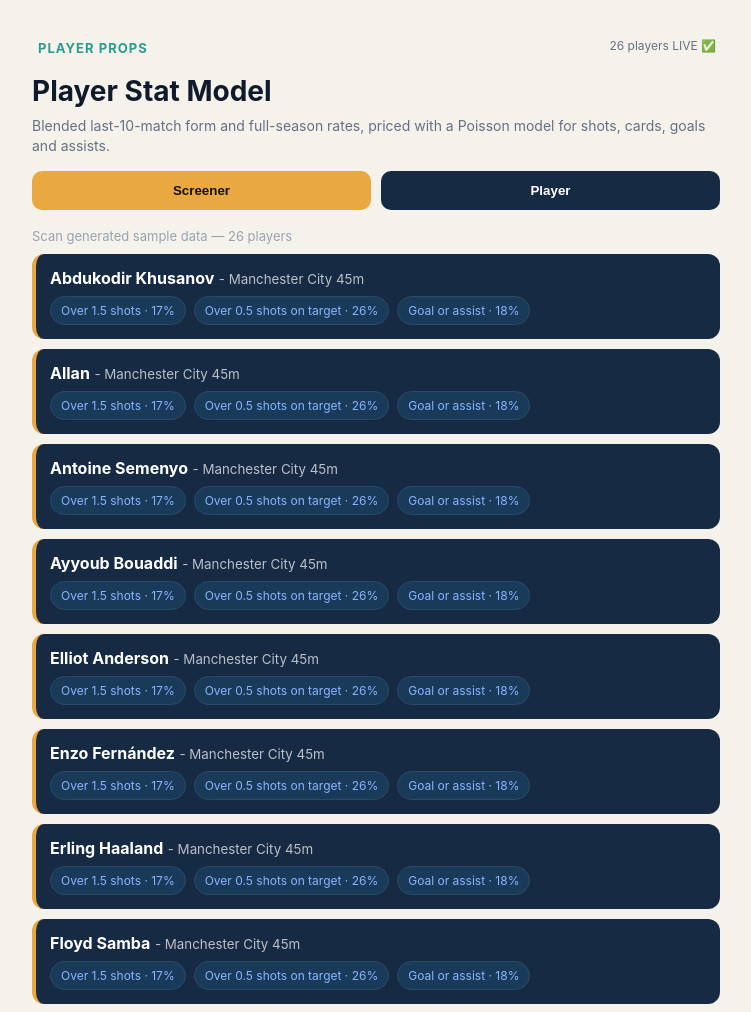
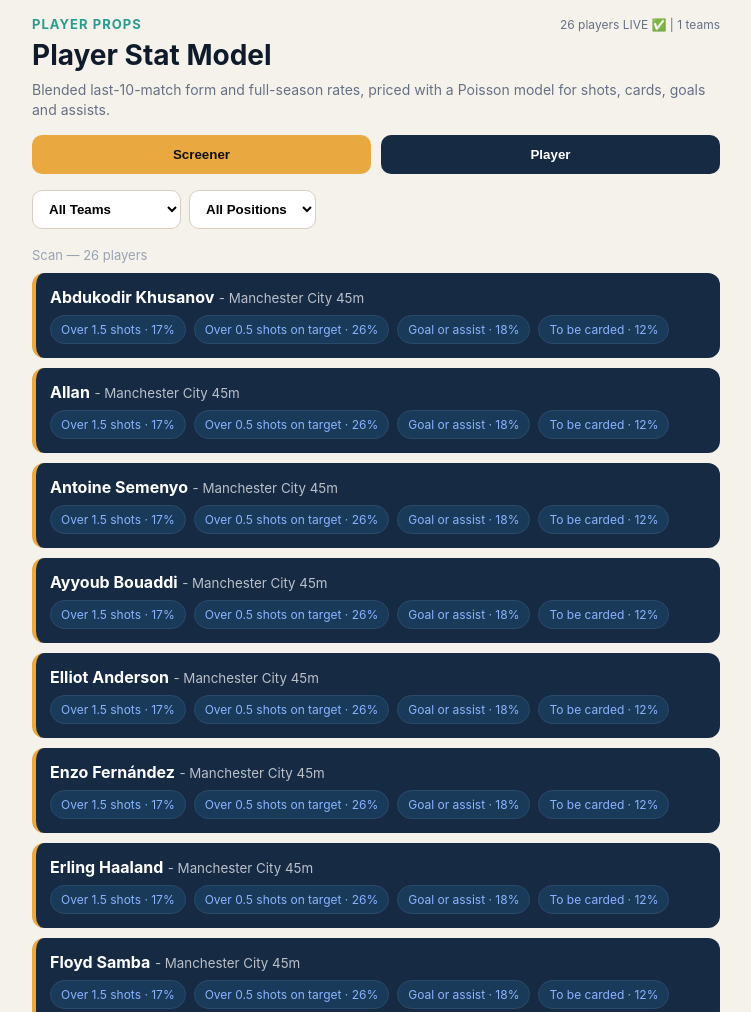
Before and after one commit to niibaboo/Player-Stats, a plain HTML site: page docs/index.html in a window 1280 px wide. Shown: the top 1012 px of the page, without its empty margins (264-1015 px from the left). Drawn offline with Linux system fonts and the light colour scheme.

Commit message:
Refactor HTML structure and improve styling

```diff
--- a/docs/index.html
+++ b/docs/index.html
@@ -5,29 +5,28 @@
 <meta name="viewport" content="width=device-width,initial-scale=1">
 <title>Player Stat Model</title>
 <style>
-:root{--bg:#f5f2eb;--card:#162a44;--gold:#e9a840;--pill:#1a3a5a;--text:#0f1a2a}
-*{box-sizing:border-box} body{margin:0;background:var(--bg);font-family:-apple-system,Inter,sans-serif;color:var(--text)}
+:root{--bg:#f5f2eb;--card:#162a44;--gold:#e9a840;--pill:#1a3a5a}
+*{box-sizing:border-box} body{margin:0;background:var(--bg);font-family:-apple-system,Inter,sans-serif}
 .wrap{max-width:720px;margin:0 auto;padding:16px}
-.kicker{color:#2a9d8f;font-weight:700;font-size:13px;letter-spacing:.08em;text-transform:uppercase;margin:12px 2px 6px}
-h1{margin:0 0 8px;font-size:28px}.sub{color:#667085;font-size:14px;line-height:1.4;margin-bottom:16px}
+.kicker{color:#2a9d8f;font-weight:700;font-size:13px;letter-spacing:.08em;text-transform:uppercase}
+h1{margin:6px 0 8px;font-size:28px;color:#0f1a2a}.sub{color:#667085;font-size:14px;line-height:1.4;margin-bottom:16px}
 .tabs{display:flex;gap:10px;margin:16px 0}
 .tab{flex:1;padding:12px;border-radius:10px;border:none;font-weight:700;cursor:pointer}
 .tab.active{background:var(--gold);color:#111}.tab.inactive{background:var(--card);color:#fff}
+.filters{display:flex;gap:8px;margin:12px 0;flex-wrap:wrap}
+.select{background:#fff;border:1px solid #d9cec0;padding:10px 12px;border-radius:10px;font-weight:600}
 .section-title{font-size:13px;color:#98a2b3;margin:18px 0 8px}
 .card{background:var(--card);color:#fff;border-radius:12px;padding:14px;margin:10px 0;border-left:4px solid var(--gold)}
-.card b{font-size:16px}
 .pills{display:flex;flex-wrap:wrap;gap:8px;margin-top:8px}
 .pill{background:var(--pill);border:1px solid #2a4a6a;color:#8ab4ff;padding:6px 10px;border-radius:999px;font-size:12px}
-.pill.gold{color:#f0c56a}
-.row{display:flex;justify-content:space-between;padding:10px 2px;border-bottom:1px solid #e5ddd0;font-size:14px}
+.row{display:flex;justify-content:space-between;padding:10px 2px;border-bottom:1px solid #e5ddd0;font-size:14px;color:#0f1a2a}
 .row b{color:#b7791f}
-.header{display:flex;justify-content:space-between;align-items:center;padding:12px 4px}
 #status{font-size:12px;color:#667085}
 </style>
 </head>
 <body>
 <div class="wrap">
-<div class="header"><span class="kicker">PLAYER PROPS</span><span id="status"></span></div>
+<div style="display:flex;justify-content:space-between;align-items:center"><span class="kicker">PLAYER PROPS</span><span id="status">loading</span></div>
 <h1>Player Stat Model</h1>
 <div class="sub">Blended last-10-match form and full-season rates, priced with a Poisson model for shots, cards, goals and assists.</div>
 
@@ -36,71 +35,51 @@
 <button id="tP" class="tab inactive" onclick="setTab('player')">Player</button>
 </div>
 
+<div class="filters">
+<select id="teamFilter" class="select" onchange="render()"><option value="ALL">All Teams</option></select>
+<select id="posFilter" class="select" onchange="render()"><option value="ALL">All Positions</option><option>FWD</option><option>MID</option><option>DEF</option><option>GK</option></select>
+</div>
+
 <div id="view-screener">
-<div class="section-title">Scan generated sample data — <span id="count">loading</span> players</div>
+<div class="section-title">Scan — <span id="count">loading</span> players</div>
 <div id="meets"></div>
 <div id="lists"></div>
 </div>
-
-<div id="view-player" style="display:none">
-<div id="playerList"></div>
-</div>
+<div id="view-player" style="display:none"><div id="playerList"></div></div>
 </div>
 
 <script>
-let DATA=null;
-function safeVal(props, keys){ for(let k of keys){ if(props[k]!=null) return props[k]; for(let real in props){ if(real.toLowerCase().replace(/[^a-z0-9]/g,'')===k.toLowerCase().replace(/[^a-z0-9]/g,'')) return props[real]; } } return 0; }
+let ALL=[], TEAMS=new Set();
+function safeVal(pr, keys){ for(let k of keys){ if(pr[k]!=null) return pr[k]; } for(let real in pr){ let norm=real.toLowerCase().replace(/[^a-z0-9]/g,''); for(let kk of keys){ if(norm===kk.toLowerCase().replace(/[^a-z0-9]/g,'')) return pr[real]; } } return 0; }
 function pct(v){ return Math.round((v||0)*100); }
+function setTab(t){ document.getElementById('tS').className='tab '+(t==='screener'?'active':'inactive'); document.getElementById('tP').className='tab '+(t==='player'?'active':'inactive'); document.getElementById('view-screener').style.display=t==='screener'?'block':'none'; document.getElementById('view-player').style.display=t==='player'?'block':'none'; }
+function filtered(){ const tm=document.getElementById('teamFilter').value; const ps=document.getElementById('posFilter').value; return ALL.filter(p=>{ if(tm!=='ALL'&&p.team_name!==tm) return false; if(ps!=='ALL'&&(p.position||p.pos||'').toUpperCase().indexOf(ps)===-1) return false; return true; }); }
 
-function setTab(t){
- document.getElementById('tS').className='tab '+(t==='screener'?'active':'inactive');
- document.getElementById('tP').className='tab '+(t==='player'?'active':'inactive');
- document.getElementById('view-screener').style.display=t==='screener'?'block':'none';
- document.getElementById('view-player').style.display=t==='player'?'block':'none';
-}
-
-fetch('https://niibaboo.github.io/Player-Stats/player_stats_data.json?'+Date.now())
-.then(r=>{ document.getElementById('status').innerText='STATUS '+r.status; return r.json(); })
-.then(d=>{
- DATA=d; const players=Object.values(d.players||{}).sort((a,b)=>(b.expected_minutes||0)-(a.expected_minutes||0));
- document.getElementById('count').innerText=players.length;
- document.getElementById('status').innerText=players.length+' players LIVE ✅';
-
- // Meets criteria cards (like screenshot Sample Forward)
+function render(){
+ const players=filtered().sort((a,b)=>(b.expected_minutes||0)-(a.expected_minutes||0));
+ document.getElementById('count').innerText=players.length+(document.getElementById('teamFilter').value!=='ALL'?' filtered':'');
  let meetsHtml='';
- players.slice(0,8).forEach(p=>{
-   const pr=p.props||{};
-   const s15=safeVal(pr,['shots_over_1.5','shots_over_1_5','shots_over_1']);
-   const sot=safeVal(pr,['sot_over_0.5','sot_over_0_5']);
-   const ga=safeVal(pr,['goal_or_assist','goal or assist','goal_or_assist']);
-   const card=safeVal(pr,['to_be_carded','card']);
-   const pills=[];
-   if(pct(s15)>=15) pills.push(`Over 1.5 shots · ${pct(s15)}%`);
-   if(pct(sot)>=15) pills.push(`Over 0.5 shots on target · ${pct(sot)}%`);
-   if(pct(ga)>=15) pills.push(`Goal or assist · ${pct(ga)}%`);
-   if(pct(card)>=15) pills.push(`To be carded · ${pct(card)}%`);
+ players.slice(0,30).forEach(p=>{
+   const pr=p.props||{}; const s15=safeVal(pr,['shots_over_1.5','shots_over_1_5']); const sot=safeVal(pr,['sot_over_0.5']); const ga=safeVal(pr,['goal_or_assist','goal or assist']); const card=safeVal(pr,['to_be_carded']);
+   const pills=[]; if(pct(s15)>=5) pills.push(`Over 1.5 shots · ${pct(s15)}%`); if(pct(sot)>=5) pills.push(`Over 0.5 shots on target · ${pct(sot)}%`); if(pct(ga)>=5) pills.push(`Goal or assist · ${pct(ga)}%`); if(pct(card)>=5) pills.push(`To be carded · ${pct(card)}%`);
    if(!pills.length) return;
    meetsHtml+=`<div class="card"><b>${p.player_name}</b> <small style="opacity:.7">- ${p.team_name} ${p.expected_minutes}m</small><div class="pills">${pills.map(x=>`<span class="pill">${x}</span>`).join('')}</div></div>`;
  });
- document.getElementById('meets').innerHTML=meetsHtml || '<div class="section-title">No criteria met with current thresholds</div>';
-
- // Ranked lists like screenshot
+ document.getElementById('meets').innerHTML=meetsHtml||'<div class="section-title">No data for this filter</div>';
+ let lists=''; function renderList(title, arr, key){ let h=`<div class="section-title">${title}</div>`; arr.slice(0,10).forEach((p,i)=>{ h+=`<div class="row"><span>${i+1} ${p.player_name} <small style="color:#98a2b3">${p.team_name}</small></span><b>${pct(safeVal(p.props||{},[key]))}.0%</b></div>` }); return h; }
  const byS15=[...players].sort((a,b)=>safeVal(b.props||{},['shots_over_1.5'])-safeVal(a.props||{},['shots_over_1.5']));
  const bySOT=[...players].sort((a,b)=>safeVal(b.props||{},['sot_over_0.5'])-safeVal(a.props||{},['sot_over_0.5']));
- let lists='';
- function renderList(title, arr, key){ let h=`<div class="section-title">${title}</div>`; arr.slice(0,10).forEach((p,i)=>{ h+=`<div class="row"><span>${i+1} ${p.player_name}</span><b>${pct(safeVal(p.props||{},[key]))}.0%</b></div>` }); return h; }
- lists+=renderList('Over 1.5 shots',byS15,'shots_over_1.5');
- lists+=renderList('Over 0.5 shots on target',bySOT,'sot_over_0.5');
+ lists+=renderList('Over 1.5 shots',byS15,'shots_over_1.5'); lists+=renderList('Over 0.5 shots on target',bySOT,'sot_over_0.5');
  document.getElementById('lists').innerHTML=lists;
+ document.getElementById('playerList').innerHTML=players.map(p=>`<div class="card"><b>${p.player_name}</b> - ${p.team_name} ${p.expected_minutes}m<br><small>${p.position||p.pos||''}</small></div>`).join('');
+}
 
- // Player tab
- let pHtml='';
- players.forEach(p=>{
-   const pr=p.props||{};
-   pHtml+=`<div class="card"><b>${p.player_name}</b> - ${p.team_name} ${p.expected_minutes}m<br><small>${p.position||p.pos||''} | ${(p.criteria_hit||[]).join(', ')}</small></div>`;
- });
- document.getElementById('playerList').innerHTML=pHtml;
-}).catch(e=>{ document.getElementById('status').innerText='FAIL '+e; document.getElementById('status').style.color='red'; });
+fetch('https://niibaboo.github.io/Player-Stats/player_stats_data.json?'+Date.now()).then(r=>r.json()).then(d=>{
+ ALL=Object.values(d.players||{}); ALL.forEach(p=>{ if(p.team_name) TEAMS.add(p.team_name); });
+ const sel=document.getElementById('teamFilter'); [...TEAMS].sort().forEach(t=>{ const o=document.createElement('option'); o.value=t; o.textContent=t; sel.appendChild(o); });
+ document.getElementById('status').innerText=ALL.length+' players LIVE ✅ | '+TEAMS.size+' teams';
+ render();
+});
 </script>
 </body>
 </html>
```
